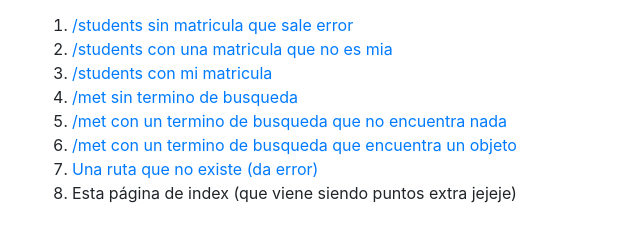
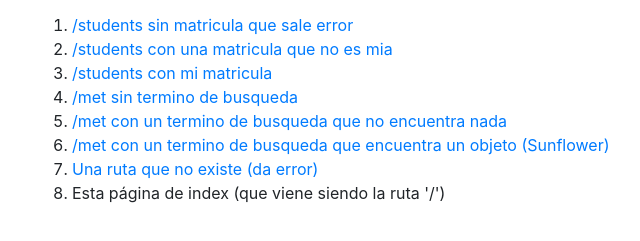
Before and after one commit to JonathanCrd/Examen2-DesarolloWeb, a website: page public/index.html in a window 1280 px wide. Shown: the part 177-418 px from the top of the page, without its empty margins (53-693 px from the left). Drawn offline with nearby package versions, Linux system fonts and the light colour scheme.

Commit message:
Update index.html

```diff
--- a/public/index.html
+++ b/public/index.html
@@ -19,9 +19,9 @@
           <li><a href="./students/A00818821">/students con mi matricula</li>
           <li> <a href="./met" >/met sin termino de busqueda</a></li>
           <li> <a href="./met?search=BLABLAAAAA" >/met con un termino de busqueda que no encuentra nada</a></li>
-          <li> <a href="./met?search=Sunflower" >/met con un termino de busqueda que encuentra un objeto</a></li>
+          <li> <a href="./met?search=Sunflower" >/met con un termino de busqueda que encuentra un objeto (Sunflower)</a></li>
           <li><a href="./funcionalidadX"> Una ruta que no existe (da error)</a></li>
-          <li>Esta página de index (que viene siendo puntos extra jejeje)</li>
+          <li>Esta página de index (que viene siendo la ruta '/')</li>
         </ol>
     </div>
   </body>
```
